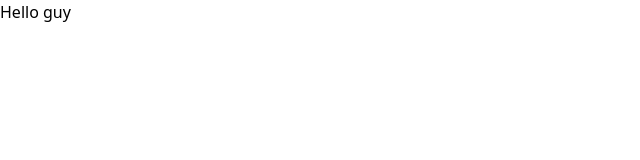
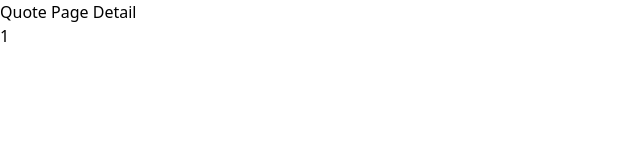
Before and after one commit to dntrieunguyen/react-practice, a React (Create React App) app: page /quotes/1 in a window 1280 px wide. Shown: the top 160 px of the page, without its empty margins (0-640 px from the left). Built offline with nearby package versions, Linux system fonts and the light colour scheme.

Commit message:
Completed

```diff
--- a/package.json
+++ b/package.json
@@ -10,6 +10,7 @@
     "react": "^18.2.0",
     "react-dom": "^18.2.0",
     "react-redux": "^8.1.3",
+    "react-router-dom": "^6.17.0",
     "react-scripts": "5.0.1",
     "sass": "^1.69.4",
     "web-vitals": "^2.1.4"
--- a/src/App.js
+++ b/src/App.js
@@ -1,9 +1,37 @@
+import {
+   createBrowserRouter,
+   Navigate,
+   RouterProvider,
+} from 'react-router-dom';
 import './App.scss';
+import QuotePage from './components/QuotePage';
+
+import DetailQuote from './components/DetailQuote';
+import NewQuote from './components/NewQuote';
+
+const router = createBrowserRouter([
+   {
+      path: '/',
+      element: <Navigate to="/quotes"></Navigate>,
+   },
+   {
+      path: '/quotes',
+      element: <QuotePage></QuotePage>,
+   },
+   {
+      path: '/quotes/:quoteId',
+      element: <DetailQuote></DetailQuote>,
+   },
+   {
+      path: '/new-quote',
+      element: <NewQuote></NewQuote>,
+   },
+]);
 
 function App() {
    return (
       <>
-         <h2>Hello guy</h2>
+         <RouterProvider router={router} />
       </>
    );
 }
--- /dev/null
+++ b/src/components/DetailQuote.js
@@ -0,0 +1,13 @@
+import React from 'react';
+import { useParams } from 'react-router';
+
+export default function DetailQuote() {
+   const param = useParams();
+   console.log(param);
+   return (
+      <div>
+         <h2>Quote Page Detail</h2>
+         <p>{param.quoteId}</p>
+      </div>
+   );
+}
--- /dev/null
+++ b/src/components/NewQuote.js
@@ -0,0 +1,5 @@
+import React from 'react';
+
+export default function NewQuote() {
+   return <div>New Quote Page</div>;
+}
--- /dev/null
+++ b/src/components/QuotePage.js
@@ -0,0 +1,9 @@
+import React from 'react';
+
+export default function QuotePage() {
+   return (
+      <>
+         <div>All Quote Page</div>
+      </>
+   );
+}
```
Also changed, not shown: 1 other file (tests, documents, lock files or other folders).
